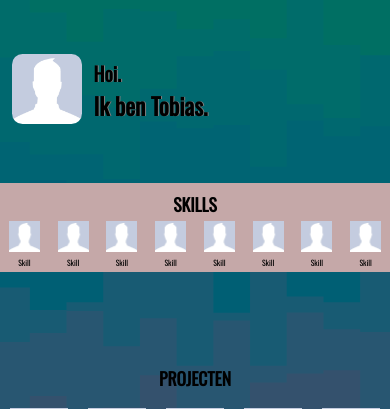
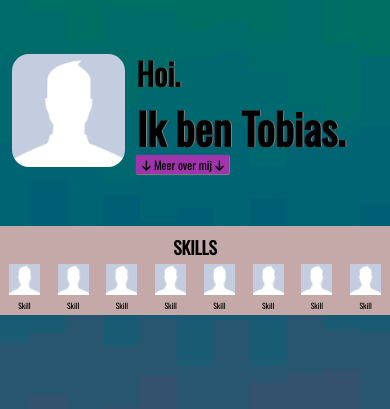
Before and after one commit to tobiasvdorp/react-portfoliowebsite, a PHP site: page / in a window 390 px wide. Shown: the part 113-522 px from the top of the page. Run offline with PHP 8.4, Linux system fonts and the light colour scheme; some libraries are stand-ins or nearby versions.

Commit message:
Add files via upload

```diff
--- a/index.html
+++ b/index.html
@@ -8,6 +8,7 @@
     <meta charset="UTF-8">
     <meta http-equiv="X-UA-Compatible" content="IE=edge">
     <meta class="dit" name="viewport" content="width=device-width, initial-scale=1.0">
+    <script src="https://kit.fontawesome.com/bfbf5f508f.js" crossorigin="anonymous"></script>
     <title>Portfolio Tobias</title>
 </head>
 
@@ -58,6 +59,7 @@ TOBIAS
        <section class="tekstovermij">
         <h2 class="overmijtitel">Hoi.</h2>
         <h3>Ik ben Tobias.</h3>
+        <section class="secovermij"><button id="meerovermij"><i class="fa-solid fa-arrow-down fa-bounce pijltjemeer"></i> Meer over mij <i class="fa-solid fa-arrow-down fa-bounce pijltjemeer"></i> </button></section>
 
        <!-- <p class="tekst-over-mij" id="p1">
             Lorem ipsum dolor sit amet, consectetur adipiscing elit. Pellentesque at interdum urna, non consequat velit. Mauris mi velit, malesuada ac ipsum at, sollicitudin interdum ex. Quisque in quam non nulla tempor maximus. Donec neque massa, porta gravida condimentum ut, finibus at sem. Maecenas vestibulum est quis nisl venenatis posuere. Nam vitae velit eu libero dictum rhoncus id vitae nunc. Aliquam suscipit velit nec est maximus, maximus lacinia est cursus. Aliquam auctor condimentum est in cursus. Nulla in leo eget dolor rutrum euismod. Etiam consectetur sollicitudin rutrum. Nam eget ipsum condimentum elit semper pellentesque.</p>
--- a/styles.css
+++ b/styles.css
@@ -44,7 +44,6 @@ ul.navbar {
   text-align: center;
   margin: 0;
   padding: 0;
-  border: 1.5px;
   border-style: solid;
   border-color: black;
 }
@@ -61,24 +60,6 @@ nav {
   margin: 1.4vw;
   transition: 0.7s;
   font-size: 4vw;
-}
-
-@media (hover: hover) and (pointer: fine) {
-  .navbar-item:hover {
-    cursor: pointer;
-    color: rgb(188, 116, 0);
-    transition: 0.25s;
-    letter-spacing: 0.05em;
-  }
-}
-
-@media (hover: hover) and (pointer: fine) {
-  button.contact:hover {
-    cursor: pointer;
-    background: rgb(102, 6, 114);
-    transition: 0.25s;
-    letter-spacing: 0.05em;
-  }
 }
 
 button.contact {
@@ -106,13 +87,13 @@ section.overmijtekstenfoto {
   align-items: center;
   justify-content: flex-start;
 }
-h2.overmijtitel, .tekstovermij h3 {
+h2.overmijtitel,
+.tekstovermij h3 {
   margin: 0;
-
 }
 
 .tekstovermij {
-    text-shadow: 1px 0px 0px grey;
+  text-shadow: 1px 0px 0px grey;
 }
 
 figure.fotovanmij {
@@ -123,6 +104,17 @@ figure.fotovanmij {
 #foto-van-mij {
   width: 18vw;
   border-radius: 15%;
+}
+
+#meerovermij {
+  border: none;
+  border-radius: 0.4vw;
+  background: rgb(159, 52, 171);
+  color: black;
+  transition: 0.7s;
+  font-size: 2vw;
+  font-family: "Oswald", sans-serif;
+  box-shadow: 0.5px 0.5px 1px 0.5px grey;
 }
 
 /* -------------------------------- */
@@ -261,15 +253,19 @@ footer {
 
 /*----MEDIA QUERIES/RESPONSIVENESS----*/
 @media (hover: hover) and (pointer: fine) {
-  button.contact:hover {
+  button.contact:hover,
+  #meerovermij:hover {
     cursor: pointer;
     background: rgb(102, 6, 114);
     text-decoration: underline;
     transition: 0.25s;
+  }
+}
+@media (hover: hover) and (pointer: fine) {
+  button.contact:hover {
     letter-spacing: 0.05em;
   }
 }
-
 @media (hover: hover) and (pointer: fine) {
   .navbar-item:hover {
     cursor: pointer;
@@ -279,8 +275,7 @@ footer {
     letter-spacing: 0.05em;
   }
 }
-
-@media only screen and (max-width: 25600px) {
+@media only screen and (max-width: 99999px) {
   .navbar-item,
   button.contact {
     font-size: 1.1vw;
@@ -290,6 +285,30 @@ footer {
   .tekstovermij h3 {
     margin: 0px;
     padding: 0px;
+  }
+}
+
+@media only screen and (max-width: 2560px) {
+  .navbar-item,
+  button.contact {
+    font-size: 1.1vw;
+    margin: 0.4vw;
+    padding: 0 1vw;
+  }
+  .tekstovermij h3 {
+    margin: 0px;
+    padding: 0px;
+    font-size: 3vw;
+  }
+  .tekstovermij h2 {
+    font-size: 2vw;
+  }
+  #foto-van-mij,
+  figure.fotovanmij {
+    width: 13vw;
+  }
+  .navbar {
+    border: 1.6px;
   }
 }
 
@@ -305,6 +324,10 @@ footer {
   .tekstovermij h2 {
     font-size: 3vw;
   }
+  #foto-van-mij,
+  figure.fotovanmij {
+    width: 15vw;
+  }
 }
 
 @media only screen and (max-width: 1200px) {
@@ -319,6 +342,10 @@ footer {
   .tekstovermij h2 {
     font-size: 3.8vw;
   }
+  #foto-van-mij,
+  figure.fotovanmij {
+    width: 16vw;
+  }
 }
 
 @media only screen and (max-width: 992px) {
@@ -327,7 +354,13 @@ footer {
     font-size: 2.7vw;
     margin: 0.5vw;
   }
-
+  #foto-van-mij,
+  figure.fotovanmij {
+    width: 18vw;
+  }
+  #meerovermij {
+    font-size: 1.6vw;
+  }
 }
 
 @media only screen and (max-width: 768px) {
@@ -336,11 +369,13 @@ footer {
     font-size: 2.9vw;
   }
   .tekstovermij h3 {
-    font-size: 6vw;
-
+    font-size: 5.4vw;
   }
   .tekstovermij h2 {
-    font-size: 5vw;
+    font-size: 4.5vw;
+  }
+  #meerovermij {
+    font-size: 2vw;
   }
 }
 
@@ -349,14 +384,47 @@ footer {
   button.contact {
     font-size: 4vw;
   }
+  .tekstovermij h3 {
+    font-size: 6vw;
+  }
+  .tekstovermij h2 {
+    font-size: 5vw;
+  }
+  .secovermij {
+    margin-top: -2vw;
+  }
+  .navbar {
+    border: 1.2px;
+  }
 }
-
 @media only screen and (max-width: 450px) {
   .navbar-item,
   button.contact {
     font-size: 5vw;
   }
-  button.contact {
-    padding: 0px 5ttonpx 2px 5px;
+  .navbar {
+    border: 1.2px;
+  }
+  .tekstovermij h3 {
+    font-size: 11vw;
+  }
+  .tekstovermij h2 {
+    font-size: 8vw;
+  }
+  .secovermij {
+    margin-top: -2vw;
+  }
+  #foto-van-mij,
+  figure.fotovanmij {
+    width: 29vw;
+  }
+  #meerovermij {
+    font-size: 3vw;
   }
 }
+
+@media only screen and (max-width: 360px) {
+  .secovermij {
+    margin-top: -3vw;
+  }
+}
```
